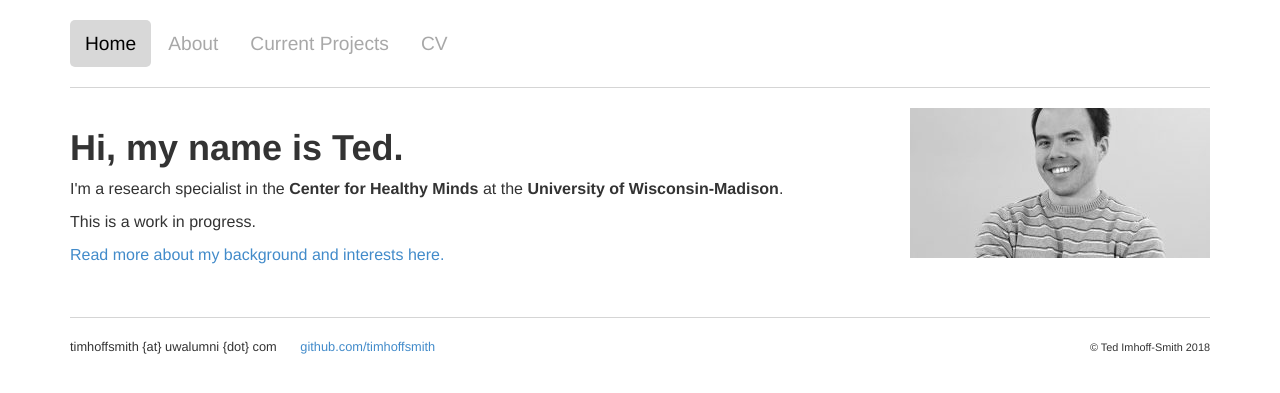
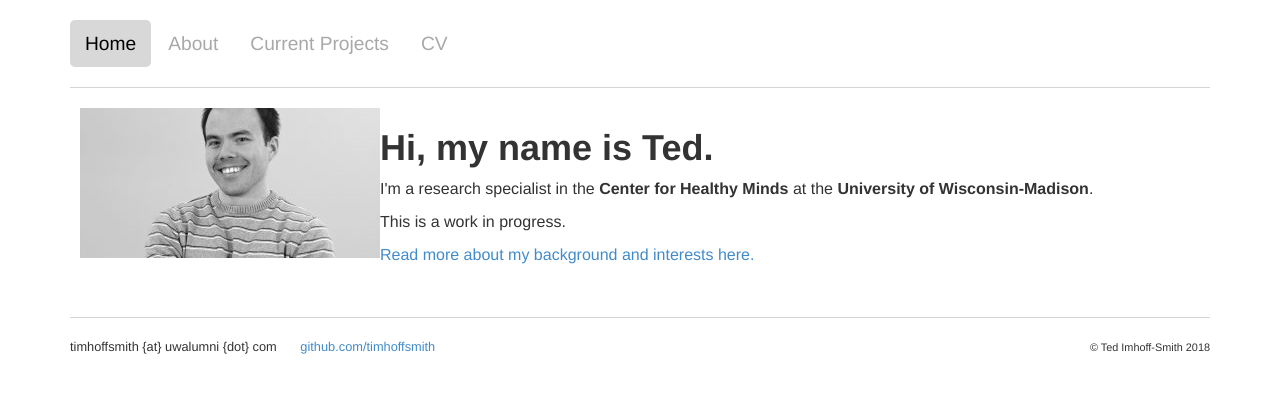
Before and after one commit to timhoffsmith/timhoffsmith.github.io, a Jekyll site: the page built from index.html, in a window 1280 px wide. Shown: the top 393 px of the page. Built offline with Jekyll 4.4.1, drawn with Linux system fonts in a browser that asks for light colours.

Commit message:
Add padding left of blurb, img float left

```diff
--- a/css/main.css
+++ b/css/main.css
@@ -10,12 +10,13 @@ body {
 }
 
 img {
-    float: right;
+    float: left;
 }
 
 .blurb {
 	padding-top: 20px;
 	padding-bottom: 40px;
+	padding-left: 10px;
 }
 
 .footer {
```
